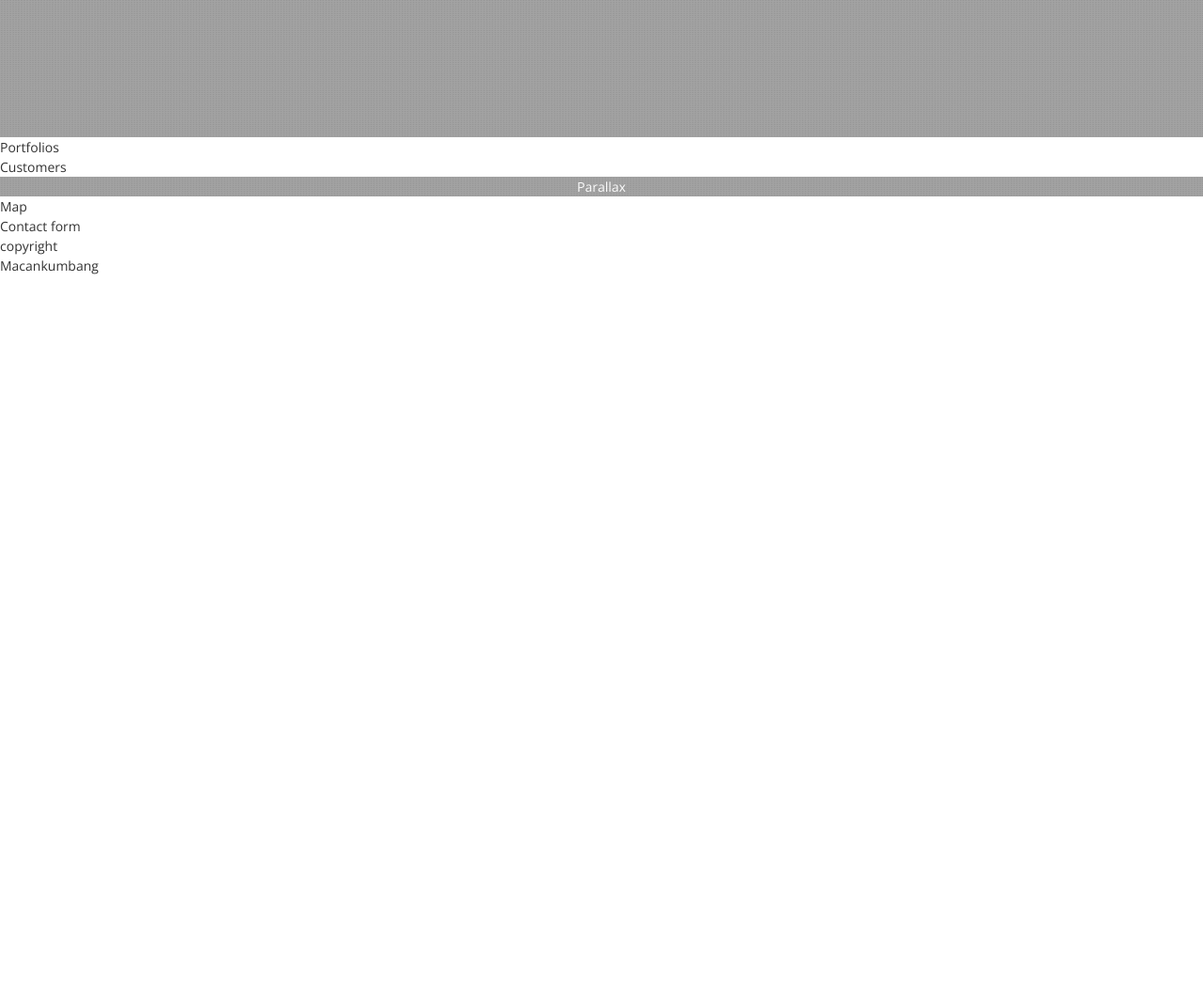
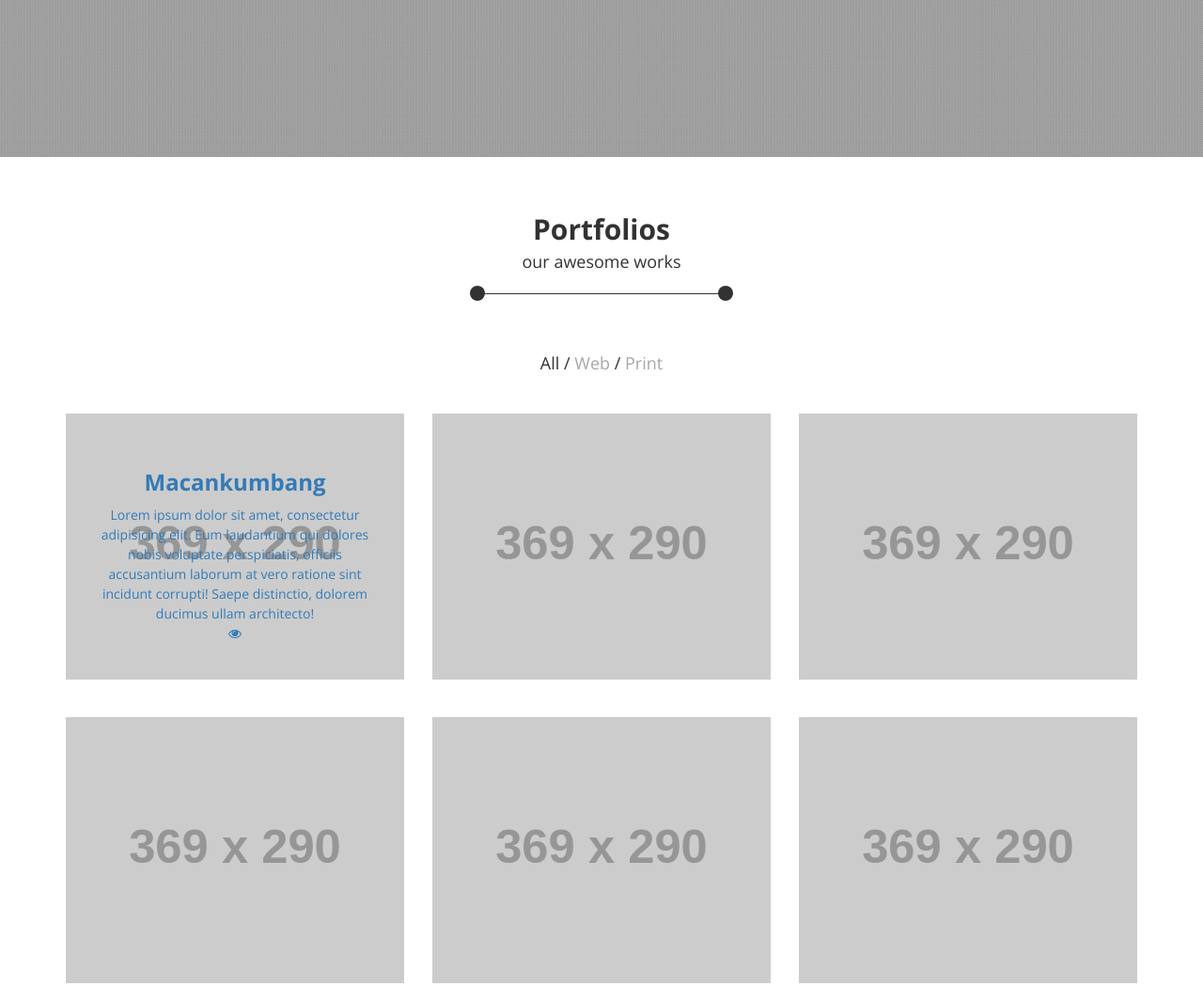
Before and after one commit to ndt-draft/macan, a website: page index.html in a window 1280 px wide. Shown: the part 1424-2473 px from the top of the page at 94% size. Before the commit the page ends 1717 px from the top, so only its background shows below. Drawn offline with nearby package versions, Linux system fonts and the light colour scheme; placeholder pictures from the web are drawn by us.

Commit message:
draft style for portfolio grid

```diff
--- a/assets/sass/_colors.scss
+++ b/assets/sass/_colors.scss
@@ -14,3 +14,11 @@
         background-color: $color-red;
     }
 }
+
+.white-primary-color {
+    .block-sep,
+    .block-sep:before,
+    .block-sep:after {
+        background-color: $color-text-dark;
+    }
+}
--- a/assets/sass/_common.scss
+++ b/assets/sass/_common.scss
@@ -1,3 +1,8 @@
 a:hover {
     text-decoration: none;
 }
+
+img {
+    max-width: 100%;
+    height: auto;
+}
--- a/assets/sass/_variables.scss
+++ b/assets/sass/_variables.scss
@@ -7,6 +7,9 @@ $font-family-base: "Open Sans", sans-serif;
 // type
 $headings-font-weight: 700;
 
+// color
+$text-color: #323232;
+
 //=====custom
 $color-primary: #475a85;
 $color-white: #fff;
@@ -15,4 +18,7 @@ $color-red: #ea5b58;
 $color-header: #0d0b11;
 $color-block-features: #161828;
 
+$color-text-dark: $text-color;
+$color-text-light: #a7a7a7;
+
 $parralax-pattern: "../images/pattern.jpg";
--- /dev/null
+++ b/assets/sass/blocks/_portfolios.scss
@@ -0,0 +1,36 @@
+.portfolios {
+    .portfolios-items {
+        margin-bottom: 40px;
+    }
+
+    .portfolios-filter {
+        text-align: center;
+        font-size: 18px;
+        font-size: 1.8rem;
+        margin-bottom: 40px;
+
+        .portfolios-filter-link {
+            color: $color-text-light;
+        }
+
+        .portfolios-filter-active {
+            color: $color-text-dark;
+        }
+    }
+
+    .portfolio-item {
+        text-align: center;
+        position: relative;
+    }
+
+    .portfolio-item-detail {
+        position: absolute;
+        top: 0;
+        left: 0;
+        right: 0;
+        bottom: 0;
+        margin: auto 15px;
+        padding: 0 30px;
+        display: table;
+    }
+}
--- a/assets/sass/main.scss
+++ b/assets/sass/main.scss
@@ -29,3 +29,4 @@
 // Blocks
 @import "blocks/features";
 @import "blocks/parallax";
+@import "blocks/portfolios";
--- a/index.html
+++ b/index.html
@@ -98,8 +98,55 @@
                     <h2 class="parallax-title">Our Greatest Works</h2>
                     <h3 class="parallax-description">come from awesome imagination</h3>
                 </div>
+                <div class="block-sep"></div>
             </div>
-            <div class="portfolios">Portfolios</div>
+            <div class="portfolios white-primary-color">
+                <div class="container">
+                    <header class="block-header portfolios-header">
+                        <h2 class="block-title">Portfolios</h2>
+                        <p class="block-description">our awesome works</p>
+                    </header>
+                    <div class="block-sep"></div>
+                    <div class="portfolios-filter">
+                        <a class="portfolios-filter-link portfolios-filter-active" href="#">All</a> /
+                        <a class="portfolios-filter-link"href="#">Web</a> /
+                        <a class="portfolios-filter-link" href="#">Print</a>
+                    </div>
+                    <div class="portfolios-items row">
+                        <div class="portfolio-item col-md-4">
+                            <a href="#" class="portfolio-item-link">
+                                <img src="http://placehold.it/369x290" alt="portfolio item image">
+                                <div class="portfolio-item-detail">
+                                    <div class="portfolio-item-content">
+                                        <h3 class="portfolio-item-title">Macankumbang</h3>
+                                        <div class="portfolio-item-description">Lorem ipsum dolor sit amet, consectetur adipisicing elit. Eum laudantium qui dolores nobis voluptate perspiciatis, officiis accusantium laborum at vero ratione sint incidunt corrupti! Saepe distinctio, dolorem ducimus ullam architecto!</div>
+                                        <div class="portfolio-item-icon">
+                                            <i class="fa fa-eye"></i>
+                                        </div>
+                                    </div>
+                                </div>
+                            </a>
+                        </div>
+                        <div class="portfolio-item col-md-4">
+                            <img src="http://placehold.it/369x290" alt="portfolio item image">
+                        </div>
+                        <div class="portfolio-item col-md-4">
+                            <img src="http://placehold.it/369x290" alt="portfolio item image">
+                        </div>
+                    </div> <!-- .portfolios-items -->
+                    <div class="portfolios-items row">
+                        <div class="portfolio-item col-md-4">
+                            <img src="http://placehold.it/369x290" alt="portfolio item image">
+                        </div>
+                        <div class="portfolio-item col-md-4">
+                            <img src="http://placehold.it/369x290" alt="portfolio item image">
+                        </div>
+                        <div class="portfolio-item col-md-4">
+                            <img src="http://placehold.it/369x290" alt="portfolio item image">
+                        </div>
+                    </div> <!-- .portfolios-items -->
+                </div> <!-- .container -->
+            </div> <!-- .portfolios -->
             <div class="customers">Customers</div>
             <div class="parallax">Parallax</div>
             <div class="map">Map</div>
```
Also changed, not shown: assets/css/main.css.
